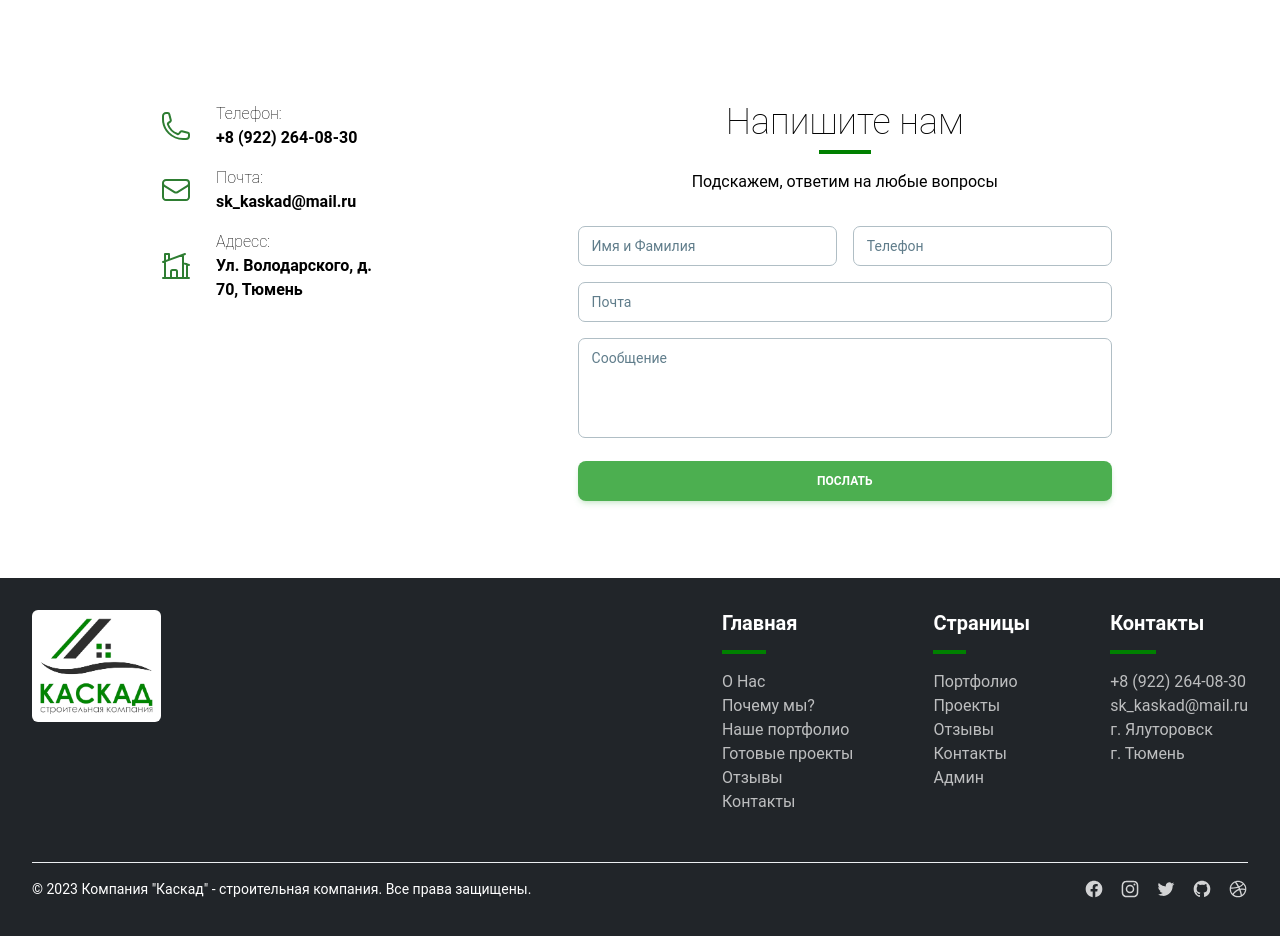
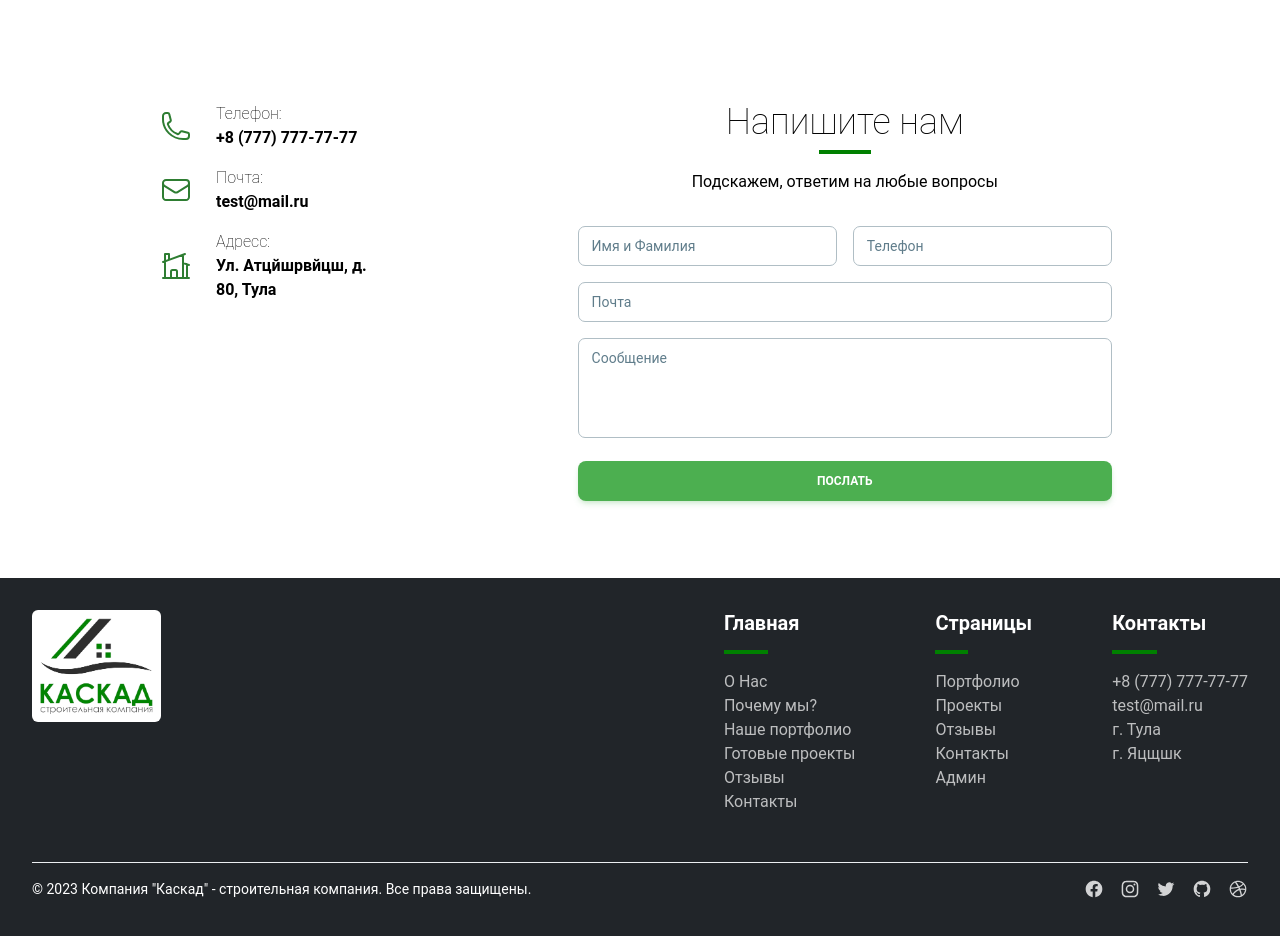
Before and after one commit to LywwKkA-aD/BuildingHousesApp, a React (Vite) app in the folder client/: page /contacts in a window 1280 px wide. Shown: the part 640-1576 px from the top of the page. Built offline with nearby package versions, Linux system fonts and the light colour scheme.

Commit message:
Fake data.

```diff
--- a/client/src/components/Contacts/Contacts.Component.jsx
+++ b/client/src/components/Contacts/Contacts.Component.jsx
@@ -17,7 +17,7 @@ const ContactsComponent = () => {
                         </div>
                         <div className="flex flex-col">
                             <p className="font-extralight">Телефон:</p>
-                            <p className="font-bold">+8 (922) 264-08-30</p>
+                            <p className="font-bold">+8 (777) 777-77-77</p>
                         </div>
                     </div>
                     <div className="flex flex-raw m-2">
@@ -26,7 +26,7 @@ const ContactsComponent = () => {
                         </div>
                         <div className="flex flex-col">
                             <p className="font-extralight">Почта:</p>
-                            <p className="font-bold">sk_kaskad@mail.ru</p>
+                            <p className="font-bold">test@mail.ru</p>
                         </div>
                     </div>
                     <div className="flex flex-raw m-2">
@@ -35,8 +35,8 @@ const ContactsComponent = () => {
                         </div>
                         <div className="flex flex-col">
                             <p className="font-extralight">Адресс:</p>
-                            <p className="font-bold">Ул. Володарского, д.</p>
-                            <p className="font-bold">70, Тюмень</p>
+                            <p className="font-bold">Ул. Атцйшрвйцш, д.</p>
+                            <p className="font-bold">80, Тула</p>
                         </div>
                     </div>
                 </div>
--- a/client/src/components/FooterWithSocialLinks/FooterWithSocialLinks.Component.jsx
+++ b/client/src/components/FooterWithSocialLinks/FooterWithSocialLinks.Component.jsx
@@ -28,10 +28,10 @@ const LINKS = [
   {
     title: "Контакты",
     items: [
-      { name: "+8 (922) 264-08-30", link: "/" },
-      { name: "sk_kaskad@mail.ru", link: "/" },
-      { name: "г. Ялуторовск", link: "/" },
-      { name: "г. Тюмень", link: "/" }
+      { name: "+8 (777) 777-77-77", link: "/" },
+      { name: "test@mail.ru", link: "/" },
+      { name: "г. Тула", link: "/" },
+      { name: "г. Яцщшк", link: "/" }
     ],
   },
 ];
```
